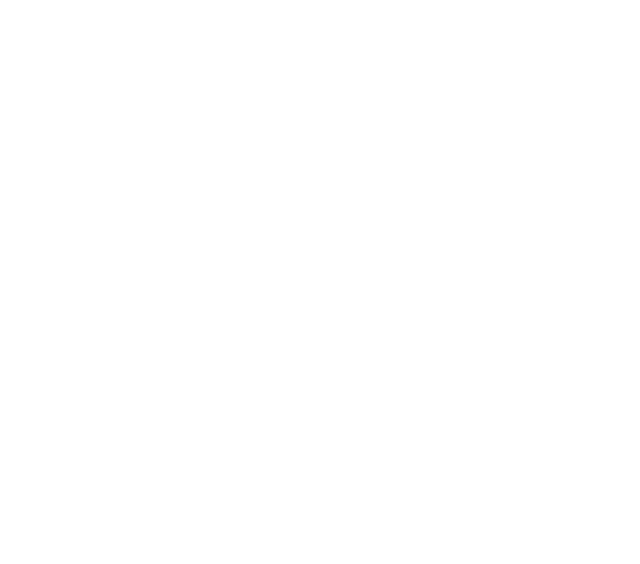
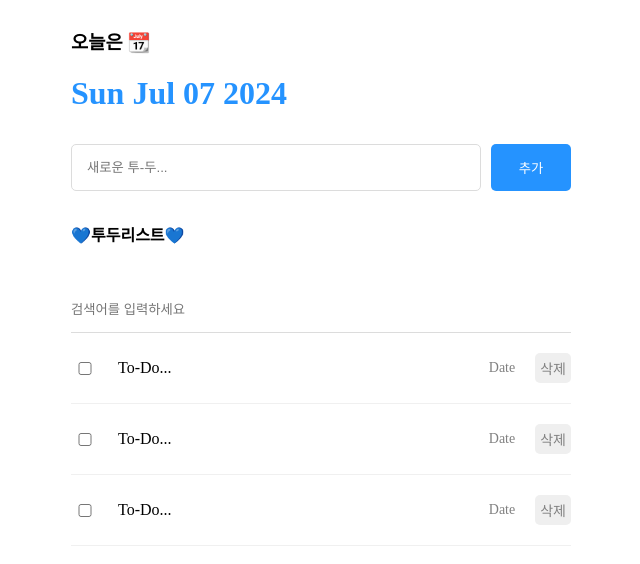
Before and after one commit to study-by-young/onebite-react, a React (Vite) app in the folder to-do/: page / in a window 1280 px wide. Shown: the top 564 px of the page, without its empty margins (319-959 px from the left). Built offline with nearby package versions, Linux system fonts and the light colour scheme.

Commit message:
투두리스트 UI 구현하기

```diff
--- a/to-do/src/App.css
+++ b/to-do/src/App.css
@@ -0,0 +1,7 @@
+.App {
+  width: 500px;
+  margin: 0 auto;
+  display: flex;
+  flex-direction: column;
+  gap: 10px;
+}
--- a/to-do/src/App.jsx
+++ b/to-do/src/App.jsx
@@ -1,7 +1,16 @@
 import "./App.css";
+import Header from "./components/Header";
+import Editor from "./components/Editor";
+import List from "./components/List";
 
 function App() {
-  return <></>;
+  return (
+    <div className="App">
+      <Header />
+      <Editor />
+      <List />
+    </div>
+  );
 }
 
 export default App;
--- /dev/null
+++ b/to-do/src/components/Editor.css
@@ -0,0 +1,20 @@
+.Editor {
+  display: flex;
+  gap: 10px;
+}
+
+.Editor input {
+  flex: 1;
+  padding: 15px;
+  border: 1px solid rgb(220, 220, 220);
+  border-radius: 5px;
+}
+
+.Editor button {
+  cursor: pointer;
+  width: 80px;
+  border: none;
+  background-color: rgb(37, 147, 255);
+  color: white;
+  border-radius: 5px;
+}
--- /dev/null
+++ b/to-do/src/components/Editor.jsx
@@ -0,0 +1,12 @@
+import "./Editor.css";
+
+const Editor = () => {
+  return (
+    <div className="Editor">
+      <input placeholder="새로운 투-두..." />
+      <button>추가</button>
+    </div>
+  );
+};
+
+export default Editor;
--- /dev/null
+++ b/to-do/src/components/Header.css
@@ -0,0 +1,3 @@
+.Header > h1 {
+  color: rgb(37, 147, 255);
+}
--- /dev/null
+++ b/to-do/src/components/Header.jsx
@@ -0,0 +1,12 @@
+import "./Header.css";
+
+const Header = () => {
+  return (
+    <div className="Header">
+      <h3>오늘은 📆</h3>
+      <h1>{new Date().toDateString()}</h1>
+    </div>
+  );
+};
+
+export default Header;
--- /dev/null
+++ b/to-do/src/components/List.css
@@ -0,0 +1,23 @@
+.List {
+  display: flex;
+  flex-direction: column;
+  gap: 20px;
+}
+
+.List > input {
+  width: 100%;
+  border: none;
+  border-bottom: 1px solid rgb(220, 220, 220);
+  padding: 15px 0px;
+}
+
+.List > input:focus {
+  outline: none;
+  border-bottom: 1px solid rgb(37, 147, 255);
+}
+
+.List .todos_wrapper {
+  display: flex;
+  flex-direction: column;
+  gap: 20px;
+}
--- /dev/null
+++ b/to-do/src/components/List.jsx
@@ -0,0 +1,18 @@
+import "./List.css";
+import ToDoItem from "./ToDoItem";
+
+const List = () => {
+  return (
+    <div className="List">
+      <h4>💙투두리스트💙</h4>
+      <input placeholder="검색어를 입력하세요" />
+      <div className="todos_wrapper">
+        <ToDoItem />
+        <ToDoItem />
+        <ToDoItem />
+      </div>
+    </div>
+  );
+};
+
+export default List;
--- /dev/null
+++ b/to-do/src/components/ToDoItem.css
@@ -0,0 +1,29 @@
+.ToDoItem {
+  display: flex;
+  align-items: center;
+  gap: 20px;
+  padding-bottom: 20px;
+  border-bottom: 1px solid rgb(240, 240, 240);
+}
+
+.ToDoItem input {
+  width: 20px;
+}
+
+.ToDoItem .content {
+  flex: 1;
+}
+
+.ToDoItem .date {
+  font-size: 14px;
+  color: gray;
+}
+
+.ToDoItem button {
+  cursor: pointer;
+  color: gray;
+  font-size: 14px;
+  border: none;
+  border-radius: 5px;
+  padding: 5px;
+}
--- /dev/null
+++ b/to-do/src/components/ToDoItem.jsx
@@ -0,0 +1,14 @@
+import "./ToDoItem.css";
+
+const ToDoItem = () => {
+  return (
+    <div className="ToDoItem">
+      <input type="checkbox" />
+      <div className="content">To-Do...</div>
+      <div className="date">Date</div>
+      <button>삭제</button>
+    </div>
+  );
+};
+
+export default ToDoItem;
```
